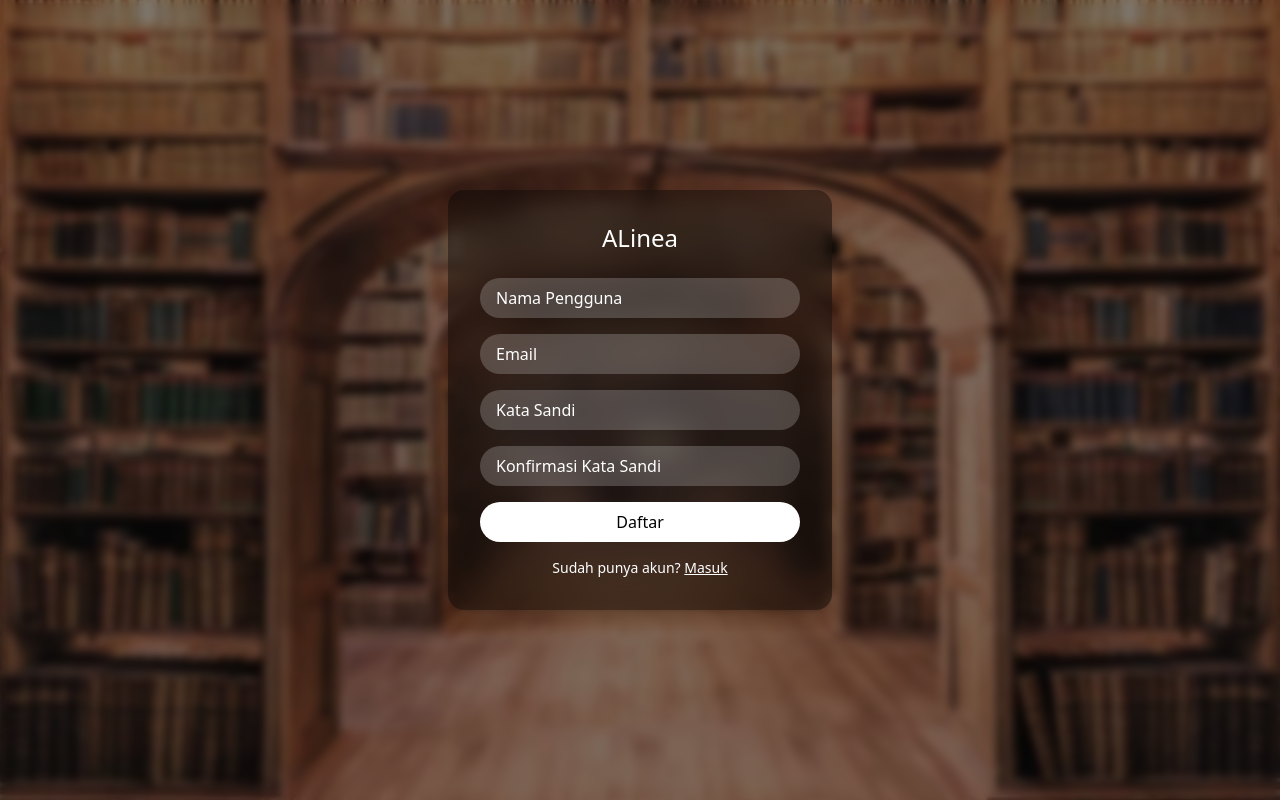
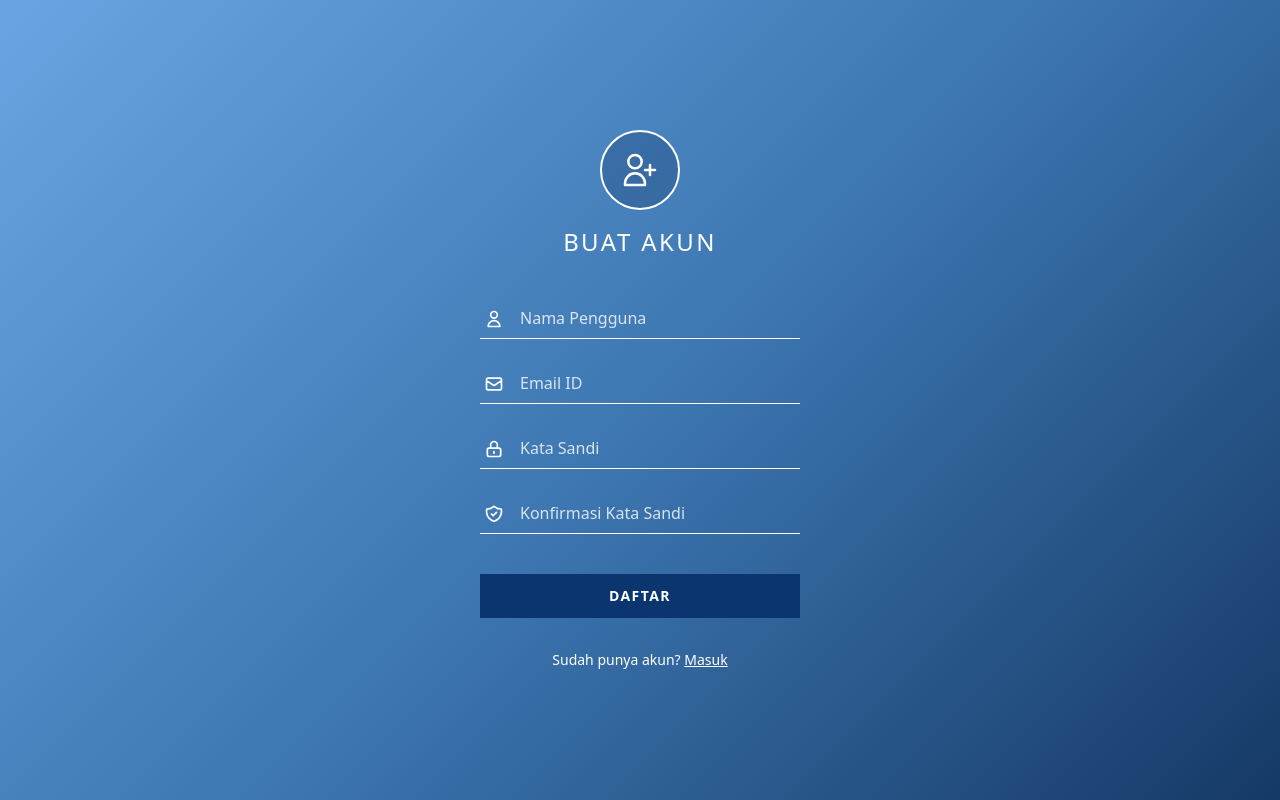
Before and after one commit to faiq191/PBL_ALinea, a Laravel app: page /register in a window 1280 px wide. Run offline with Laravel 12, Linux system fonts and the light colour scheme; some libraries are stand-ins or nearby versions.

Commit message:
upd login sama register

```diff
--- a/resources/views/auth/register.blade.php
+++ b/resources/views/auth/register.blade.php
@@ -4,42 +4,82 @@
     <meta charset="UTF-8">
     <title>Register - ALinea</title>
     <script src="https://cdn.tailwindcss.com"></script>
+    <style>
+        .bg-custom-blue {
+            background: linear-gradient(135deg, #6aa5e3 0%, #3e78b3 50%, #153966 100%);
+        }
+
+
+        input:-webkit-autofill,
+        input:-webkit-autofill:hover,
+        input:-webkit-autofill:focus,
+        input:-webkit-autofill:active{
+            transition: background-color 5000s ease-in-out 0s;
+            -webkit-text-fill-color: white !important;
+        }
+    </style>
 </head>
 
-<body class="relative h-screen flex items-center justify-center bg-cover bg-center"
-      style="background-image: url('{{ asset('GambarBackground/PerpusBG.jpg') }}')">
+<body class="relative min-h-screen flex items-center justify-center bg-custom-blue font-sans">
 
-    <div class="absolute inset-0 bg-black/50 backdrop-blur-sm"></div>
+    <div class="w-full max-w-sm p-8 text-white flex flex-col items-center">
 
+        <div class="w-20 h-20 border-2 border-white rounded-full flex items-center justify-center mb-4 bg-[#153966]/30">
+            <svg xmlns="http://www.w3.org/2000/svg" class="h-10 w-10 text-white" fill="none" viewBox="0 0 24 24" stroke="currentColor">
+                <path stroke-linecap="round" stroke-linejoin="round" stroke-width="1.5" d="M18 9v3m0 0v3m0-3h3m-3 0h-3m-2-5a4 4 0 11-8 0 4 4 0 018 0zM3 20a6 6 0 0112 0v1H3v-1z" />
+            </svg>
         </div>
-<div class="w-full max-w-sm p-8 rounded-2xl backdrop-blur-lg bg-black/40 text-white shadow-lg">
 
-    <h2 class="text-2xl text-center mb-6">ALinea</h2>
+        <h2 class="text-2xl font-light tracking-widest mb-10 uppercase">Buat akun</h2>
 
-    <form method="POST" action="/register">
+        <form method="POST" action="/register" class="w-full">
             @csrf
 
+            <div class="relative flex items-center mb-6">
+                <svg xmlns="http://www.w3.org/2000/svg" class="h-5 w-5 absolute left-1 text-white" fill="none" viewBox="0 0 24 24" stroke="currentColor">
+                    <path stroke-linecap="round" stroke-linejoin="round" stroke-width="2" d="M16 7a4 4 0 11-8 0 4 4 0 018 0zM12 14a7 7 0 00-7 7h14a7 7 0 00-7-7z" />
+                </svg>
                 <input type="text" name="name" placeholder="Nama Pengguna"
-            class="w-full mb-4 px-4 py-2 rounded-full bg-white/20 placeholder-white focus:outline-none">
+                    style="background-color: transparent !important;"
+                    class="w-full border-0 border-b border-white text-white pl-10 py-2 focus:outline-none focus:ring-0 placeholder-white/80 appearance-none">
+            </div>
 
-        <input type="email" name="email" placeholder="Email"
-            class="w-full mb-4 px-4 py-2 rounded-full bg-white/20 placeholder-white focus:outline-none">
+            <div class="relative flex items-center mb-6">
+                <svg xmlns="http://www.w3.org/2000/svg" class="h-5 w-5 absolute left-1 text-white" fill="none" viewBox="0 0 24 24" stroke="currentColor">
+                    <path stroke-linecap="round" stroke-linejoin="round" stroke-width="2" d="M3 8l7.89 5.26a2 2 0 002.22 0L21 8M5 19h14a2 2 0 002-2V7a2 2 0 00-2-2H5a2 2 0 00-2 2v10a2 2 0 002 2z" />
+                </svg>
+                <input type="email" name="email" placeholder="Email ID"
+                    style="background-color: transparent !important;"
+                    class="w-full border-0 border-b border-white text-white pl-10 py-2 focus:outline-none focus:ring-0 placeholder-white/80 appearance-none">
+            </div>
 
+            <div class="relative flex items-center mb-6">
+                <svg xmlns="http://www.w3.org/2000/svg" class="h-5 w-5 absolute left-1 text-white" fill="none" viewBox="0 0 24 24" stroke="currentColor">
+                    <path stroke-linecap="round" stroke-linejoin="round" stroke-width="2" d="M12 15v2m-6 4h12a2 2 0 002-2v-6a2 2 0 00-2-2H6a2 2 0 00-2 2v6a2 2 0 002 2zm10-10V7a4 4 0 00-8 0v4h8z" />
+                </svg>
                 <input type="password" name="password" placeholder="Kata Sandi"
-            class="w-full mb-4 px-4 py-2 rounded-full bg-white/20 placeholder-white focus:outline-none">
+                    style="background-color: transparent !important;"
+                    class="w-full border-0 border-b border-white text-white pl-10 py-2 focus:outline-none focus:ring-0 placeholder-white/80 appearance-none">
+            </div>
 
+            <div class="relative flex items-center mb-10">
+                <svg xmlns="http://www.w3.org/2000/svg" class="h-5 w-5 absolute left-1 text-white" fill="none" viewBox="0 0 24 24" stroke="currentColor">
+                    <path stroke-linecap="round" stroke-linejoin="round" stroke-width="2" d="M9 12l2 2 4-4m5.618-4.016A11.955 11.955 0 0112 2.944a11.955 11.955 0 01-8.618 3.04A12.02 12.02 0 003 9c0 5.591 3.824 10.29 9 11.622 5.176-1.332 9-6.03 9-11.622 0-1.042-.133-2.052-.382-3.016z" />
+                </svg>
                 <input type="password" name="password_confirmation" placeholder="Konfirmasi Kata Sandi"
-            class="w-full mb-4 px-4 py-2 rounded-full bg-white/20 placeholder-white focus:outline-none">
+                    style="background-color: transparent !important;"
+                    class="w-full border-0 border-b border-white text-white pl-10 py-2 focus:outline-none focus:ring-0 placeholder-white/80 appearance-none">
+            </div>
 
             <button
-            class="w-full bg-white text-black py-2 rounded-full hover:bg-gray-200 transition">
+                class="w-full bg-[#0a356e] text-white py-3 text-sm font-semibold tracking-widest uppercase hover:bg-[#07244a] transition">
                 Daftar
             </button>
         </form>
 
-    <p class="text-center mt-4 text-sm">
+        <p class="text-center mt-8 text-sm">
             Sudah punya akun?
-        <a href="/login" class="underline">Masuk</a>
+            <a href="/login" class="underline hover:text-gray-200">Masuk</a>
         </p>
 
     </div>
--- a/resources/views/components/header.blade.php
+++ b/resources/views/components/header.blade.php
@@ -75,10 +75,10 @@
 
         @guest
         <a href="/login" class="text-xs font-bold uppercase tracking-widest text-[#1a3a5c] hover:text-[#5a7a9c] transition">
-            Login
+            Masuk
         </a>
         <a href="/register" class="text-xs font-bold uppercase tracking-widest bg-[#1a3a5c] text-white px-4 py-2 rounded hover:bg-[#122b45] transition">
-            Register
+            Daftar
         </a>
         @endguest
 
```
Also changed, not shown: resources/views/auth/login.blade.php (+42 -14 lines). Lines whose indentation alone changed are shown as unchanged.
